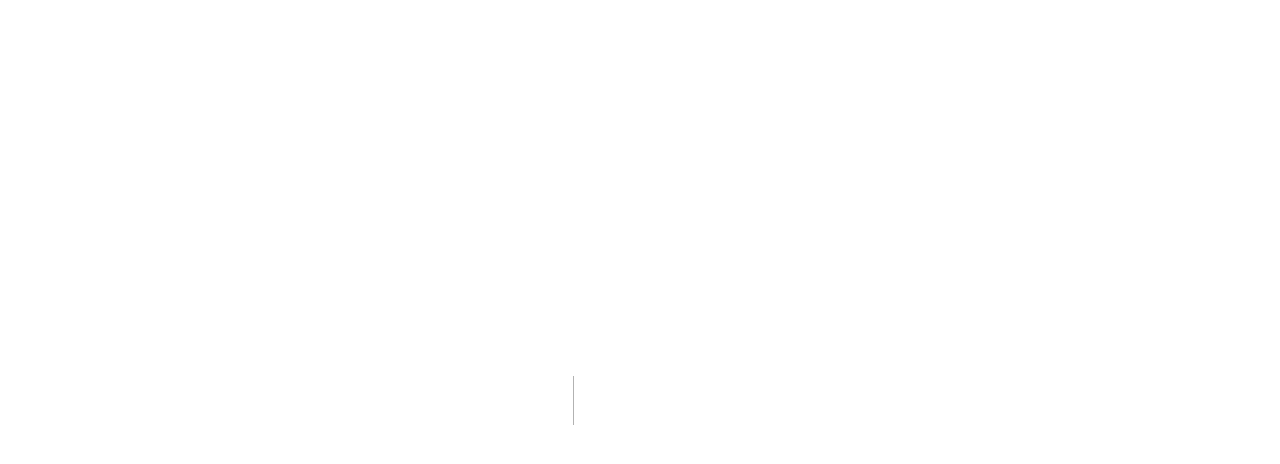
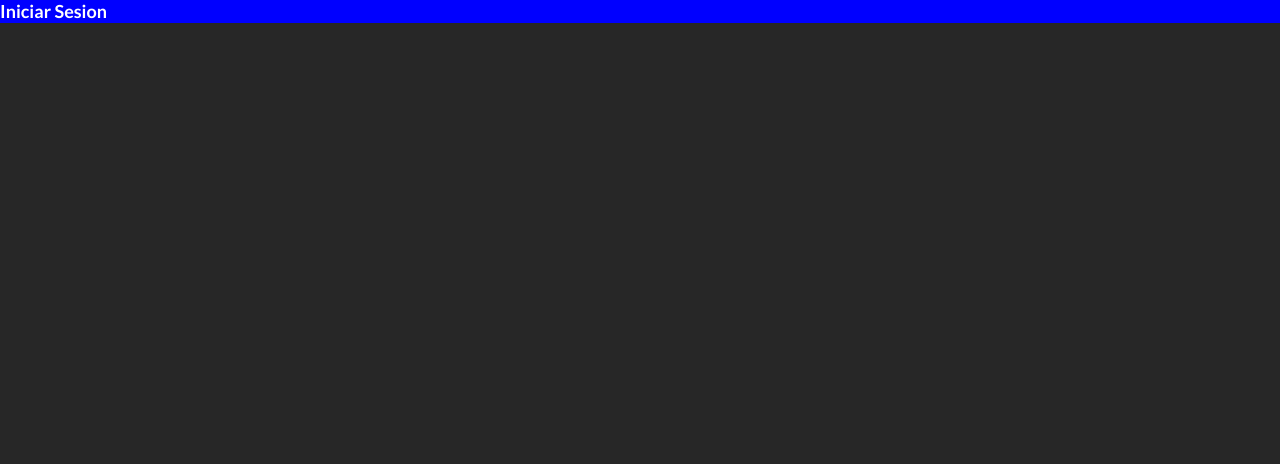
Before and after one commit to Lilopadilla22/ecommercer-next-frontend, a Next.js app: page /join/sign-in in a window 1280 px wide. Before the commit this address had no page. Shown: the top 464 px of the page. Built offline with nearby package versions, Linux system fonts and the light colour scheme.

Commit message:
Add routes signIn and signUp

```diff
--- /dev/null
+++ b/app/join/layout.jsx
@@ -0,0 +1,9 @@
+
+export default function layout({ children }) {
+
+    return (
+      <section>
+        <div>{children}</div>
+      </section>
+    )
+}
--- /dev/null
+++ b/app/join/page.jsx
@@ -0,0 +1,6 @@
+
+export default function Join  ()  {
+  return (
+    <div>Join</div>
+  )
+}
--- /dev/null
+++ b/app/join/sign-in/index.jsx
@@ -0,0 +1 @@
+export {default} from './page'
--- /dev/null
+++ b/app/join/sign-in/page.jsx
@@ -0,0 +1,12 @@
+import React from 'react'
+import styles from './sign-in.module.scss'
+
+export default function Page  ()  {
+  return (
+    <div className={styles.signIn}>
+      <h3>
+        Iniciar Sesion
+      </h3>
+    </div>
+  )
+}
--- /dev/null
+++ b/app/join/sign-in/sign-in.module.scss
@@ -0,0 +1,3 @@
+.signIn {
+    background-color: blue;
+}
--- /dev/null
+++ b/app/join/sign-up/index.jsx
@@ -0,0 +1 @@
+export {default} from './page'
--- /dev/null
+++ b/app/utils/constants.jsx
@@ -0,0 +1,5 @@
+export const ENV = {
+    SERVER_HOST: "http://localhost:1337",
+    API_URL: "http://localhost:1337/api",
+    ENDPOINTS: ""
+}
--- /dev/null
+++ b/app/utils/index.jsx
@@ -0,0 +1 @@
+export * from './constants'
```
Also changed, not shown: app/join/sign-up/page.jsx (added, +14 -0 lines), app/join/sign-up/sign-up.module.scss (added).
